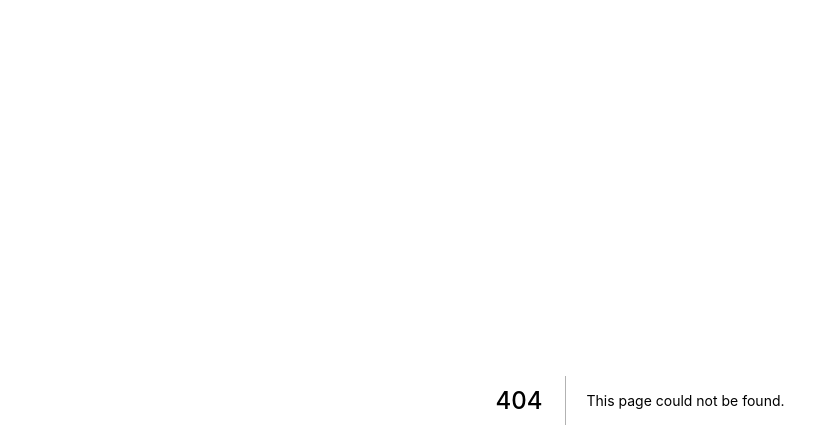
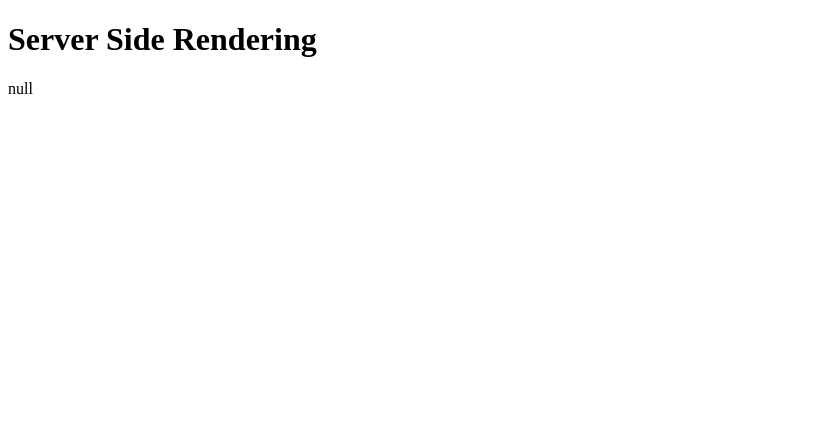
Before and after one commit to MekImEne/netflix-clone, a Next.js app: page /protected in a window 1280 px wide. Before the commit this address had no page. Shown: the top 448 px of the page, without its empty margins (0-839 px from the left). Built offline with nearby package versions, Linux system fonts and the light colour scheme; no server answers.

Commit message:
add small test for protected page

```diff
--- a/pages/index.js
+++ b/pages/index.js
@@ -52,7 +52,7 @@ export default function Home() {
       </header>
 
       <main className="flex flex-col items-center justify-center w-full flex-1 px-20 text-center ">
-        <h1 className="text-5xl font-bold text-white max-w-lg">
+        <h1 className="text-5xl font-medium text-white max-w-lg tracking-wide">
           Unlimited movies, TV shows, and more.
         </h1>
         <h2 className="text-2xl text-white mt-4 mb-8">
--- /dev/null
+++ b/pages/protected.js
@@ -0,0 +1,20 @@
+import { useSession, getSession } from "next-auth/client";
+
+export default function Protected() {
+  const [session, loading] = useSession();
+
+  return (
+    <>
+      <h1>Server Side Rendering</h1>
+      <p> {JSON.stringify(session, undefined, 2)} </p>
+    </>
+  );
+}
+
+export async function getServerSideProps(context) {
+  return {
+    props: {
+      session: await getSession(context),
+    },
+  };
+}
```
